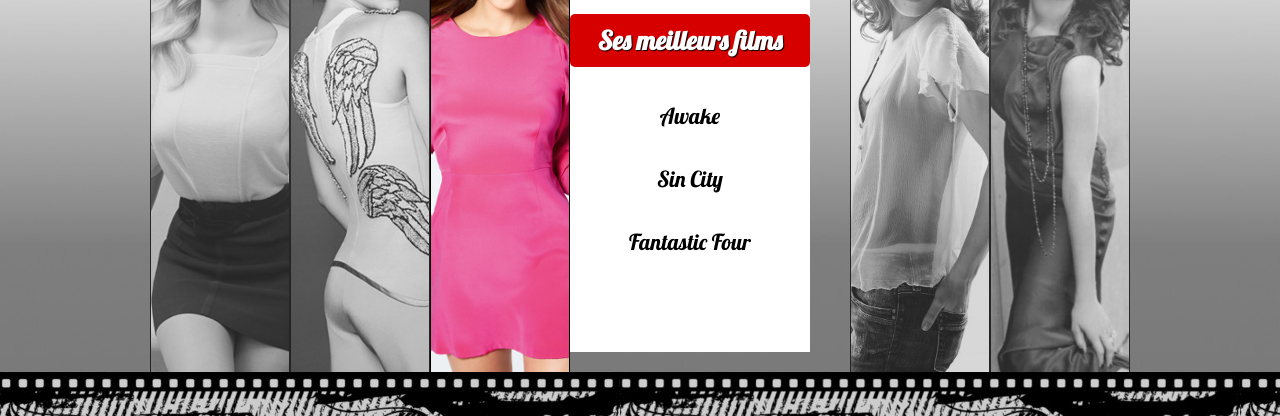
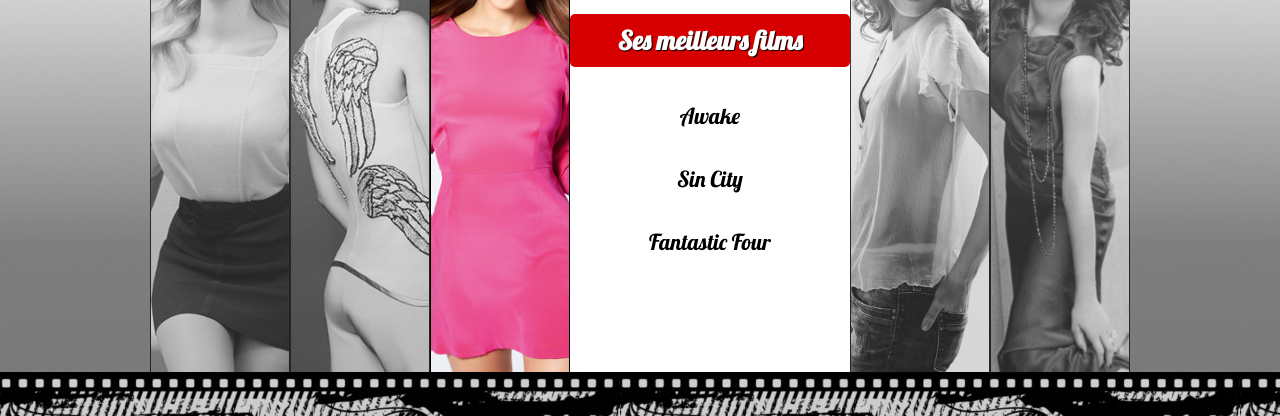
Before and after one commit to alexandre-leng/Javascript, a plain HTML site: page jQuery-Top5Actrices/index.html in a window 1280 px wide. Shown: the part 384-800 px from the top of the page. Drawn offline with nearby package versions, Linux system fonts and the light colour scheme.

Commit message:
bug fix animation

```diff
--- a/jQuery-Top5Actrices/style.css
+++ b/jQuery-Top5Actrices/style.css
@@ -81,8 +81,8 @@ header h1{
 .description{
     position: absolute;
     left: 140px;
-    width: 240px;
-    height: 460px;
+    width: 280px;
+    height: 480px;
     padding-top: 20px;
     background:white;
 }
```
